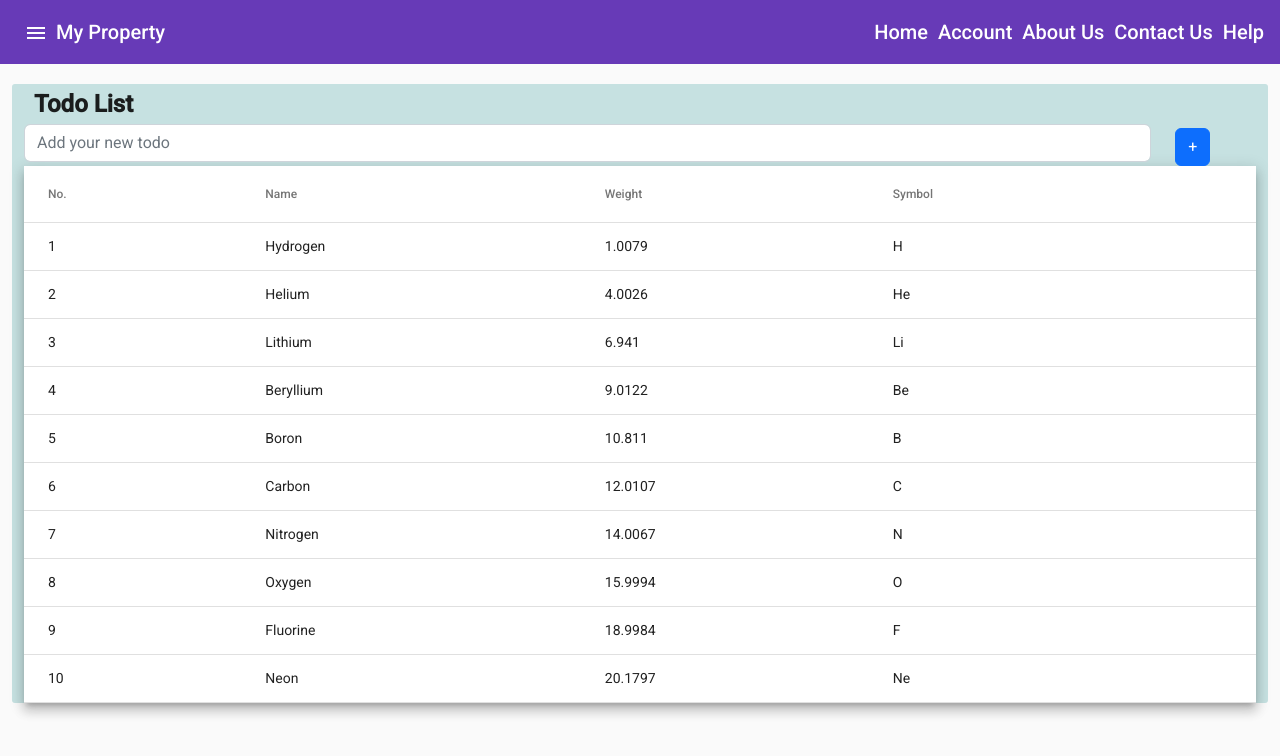
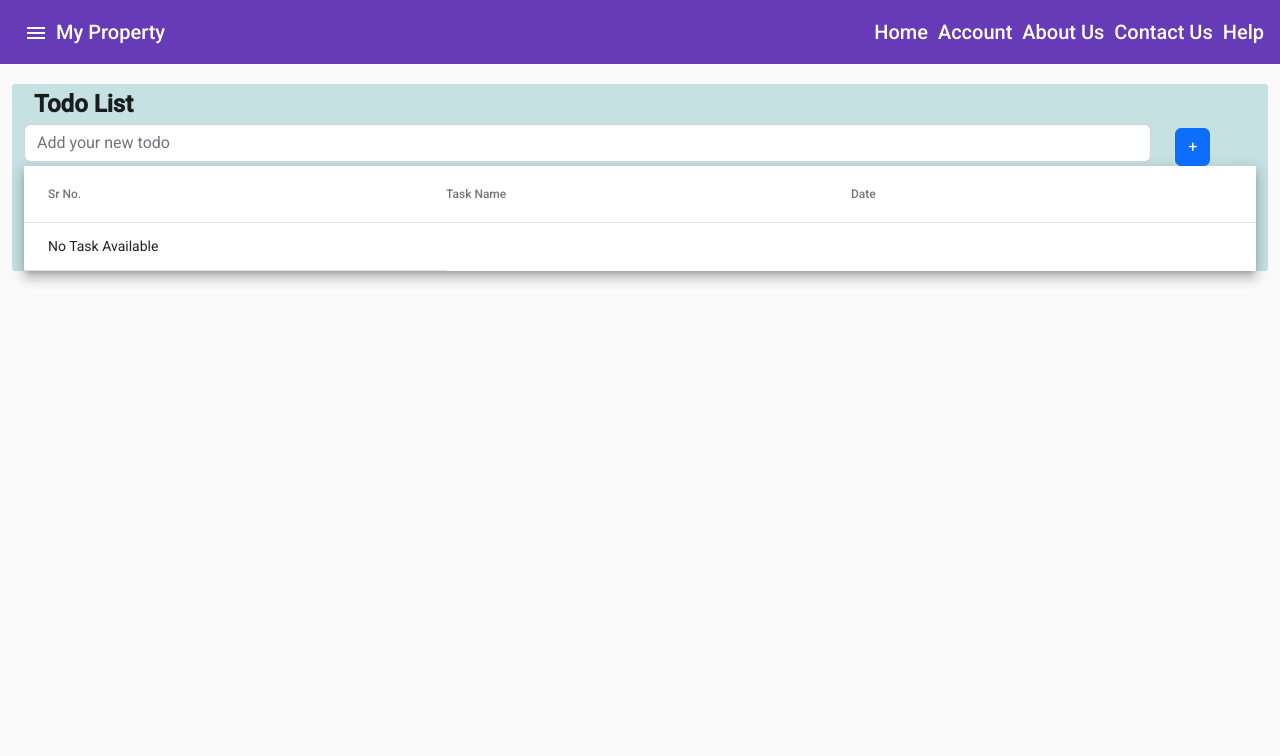
Before and after one commit to viraj02/angulardemo, an Angular app: page /todo in a window 1280 px wide. Shown: the top 756 px of the page. Built offline with nearby package versions, Linux system fonts and the light colour scheme.

Commit message:
Add new todo dynamically to table

```diff
--- a/src/app/material/material-component/table-one/table-one.component.css
+++ b/src/app/material/material-component/table-one/table-one.component.css
@@ -1,3 +1,3 @@
 table {
-    width: 100%;
-  }
+  width: 100%;
+}
--- a/src/app/material/material-component/table-one/table-one.component.html
+++ b/src/app/material/material-component/table-one/table-one.component.html
@@ -1,32 +1,16 @@
 <table mat-table [dataSource]="dataSource" class="mat-elevation-z8">
 
-    <!--- Note that these columns can be defined in any order.
-          The actual rendered columns are set as a property on the row definition" -->
+  <ng-container *ngFor="let column of displayedColumnObj" [matColumnDef]="column?.key">
+    <th style="width: 100px;" mat-header-cell *matHeaderCellDef> {{ column?.name }} </th>
+    <td style="width: 100px;" mat-cell *matCellDef="let element"> {{ element[column?.key] }} </td>
+  </ng-container>
 
-    <!-- Position Column -->
-    <ng-container matColumnDef="position">
-      <th mat-header-cell *matHeaderCellDef> No. </th>
-      <td mat-cell *matCellDef="let element"> {{element.position}} </td>
-    </ng-container>
 
-    <!-- Name Column -->
-    <ng-container matColumnDef="name">
-      <th mat-header-cell *matHeaderCellDef> Name </th>
-      <td mat-cell *matCellDef="let element"> {{element.name}} </td>
-    </ng-container>
+  <tr style="width: 100px;" mat-header-row *matHeaderRowDef="displayedColumns"></tr>
+  <tr style="width: 100px;" mat-row *matRowDef="let row; columns: displayedColumns;"></tr>
 
-    <!-- Weight Column -->
-    <ng-container matColumnDef="weight">
-      <th mat-header-cell *matHeaderCellDef> Weight </th>
-      <td mat-cell *matCellDef="let element"> {{element.weight}} </td>
-    </ng-container>
+  <tr class="mat-row" *matNoDataRow>
+    <td style="width: 100px;" class="mat-cell">No Task Available</td>
+  </tr>
 
-    <!-- Symbol Column -->
-    <ng-container matColumnDef="symbol">
-      <th mat-header-cell *matHeaderCellDef> Symbol </th>
-      <td mat-cell *matCellDef="let element"> {{element.symbol}} </td>
-    </ng-container>
-
-    <tr mat-header-row *matHeaderRowDef="displayedColumns"></tr>
-    <tr mat-row *matRowDef="let row; columns: displayedColumns;"></tr>
-  </table>
+</table>
--- a/src/app/material/material-component/table-one/table-one.component.ts
+++ b/src/app/material/material-component/table-one/table-one.component.ts
@@ -1,30 +1,50 @@
-import { Component, OnInit } from '@angular/core';
+import { Component, Input, OnInit, OnChanges } from '@angular/core';
 
 @Component({
   selector: 'app-material-table-one',
   templateUrl: './table-one.component.html',
   styleUrls: ['./table-one.component.css']
 })
-export class TableOneComponent implements OnInit {
+export class TableOneComponent implements OnInit, OnChanges {
 
-  dataSource: any[] = [
-    {position: 1, name: 'Hydrogen', weight: 1.0079, symbol: 'H'},
-    {position: 2, name: 'Helium', weight: 4.0026, symbol: 'He'},
-    {position: 3, name: 'Lithium', weight: 6.941, symbol: 'Li'},
-    {position: 4, name: 'Beryllium', weight: 9.0122, symbol: 'Be'},
-    {position: 5, name: 'Boron', weight: 10.811, symbol: 'B'},
-    {position: 6, name: 'Carbon', weight: 12.0107, symbol: 'C'},
-    {position: 7, name: 'Nitrogen', weight: 14.0067, symbol: 'N'},
-    {position: 8, name: 'Oxygen', weight: 15.9994, symbol: 'O'},
-    {position: 9, name: 'Fluorine', weight: 18.9984, symbol: 'F'},
-    {position: 10, name: 'Neon', weight: 20.1797, symbol: 'Ne'},
+  @Input() tableData: any = [];
+
+  dataSource: any[] = [];
+
+  displayedColumnObj = [
+    {
+      id: 1,
+      name: 'Sr No.',
+      key: 'srNo'
+    },
+    {
+      id: 2,
+      name: 'Task Name',
+      key: 'taskName'
+    },
+    {
+      id: 3,
+      name: 'Date',
+      key: 'date'
+    }
   ];
 
-  displayedColumns: string[] = ['position', 'name', 'weight', 'symbol'];
+  displayedColumns = [];
 
   constructor() { }
 
   ngOnInit(): void {
+    this.displayedColumns = this.displayedColumnObj.map(c => c.key);
+  }
+
+  ngOnChanges(): void {
+    if (this.tableData.length === 0) return;
+
+    this.updateTableData(this.tableData);
+  }
+
+  updateTableData(data: any): void {
+    this.dataSource = data;
   }
 
 }
--- a/src/app/todo/main/main.component.html
+++ b/src/app/todo/main/main.component.html
@@ -23,11 +23,11 @@
 
         <div class="todo-task">
 
-            <div *ngFor="let todo of todoList;let i = index;">
+            <!-- <div *ngFor="let todo of todoList;let i = index;">
                 {{ i }} {{ todo }}
-            </div>
+            </div> -->
 
-            <app-material-table-one></app-material-table-one>
+            <app-material-table-one [tableData]="todoList"></app-material-table-one>
 
         </div>
 
--- a/src/app/todo/main/main.component.ts
+++ b/src/app/todo/main/main.component.ts
@@ -1,16 +1,21 @@
+import { DatePipe } from '@angular/common';
 import { Component, OnInit } from '@angular/core';
+import { TodoList } from '../model/todo.model';
 
 @Component({
   selector: 'app-main',
   templateUrl: './main.component.html',
-  styleUrls: ['./main.component.css']
+  styleUrls: ['./main.component.css'],
+  providers: [DatePipe]
 })
 export class MainComponent implements OnInit {
 
-  todoList: any = [];
+  todoList: TodoList[] = [];
   todoInput: string | null = null;
 
-  constructor() { }
+  constructor(
+    private datePipe: DatePipe
+  ) { }
 
   ngOnInit(): void {
   }
@@ -20,8 +25,20 @@ export class MainComponent implements OnInit {
   }
 
   addNewTodoTask(): void {
-    if (this.todoInput) { this.todoList.push(this.todoInput); }
+    if (!this.todoInput) return;
+
+    const todoDate: string = this.transFormDate(new Date());
+    let myTodoTask = this.createTodoList({ no: this.todoList.length + 1, task: this.todoInput, date: todoDate });
+    this.todoList = [ ...this.todoList, myTodoTask];
     this.todoInput = null;
   }
 
+  createTodoList({ no, task, date }: { no: number, task: string, date: string }): TodoList {
+    return { srNo: no, taskName: task, date };
+  }
+
+  transFormDate(date: Date) {
+    return this.datePipe.transform(date, 'EEE, d-MM-y');
+  }
+
 }
--- /dev/null
+++ b/src/app/todo/model/todo.model.ts
@@ -0,0 +1,5 @@
+export interface TodoList {
+    srNo: number;
+    taskName: string;
+    date: string;
+}
```
